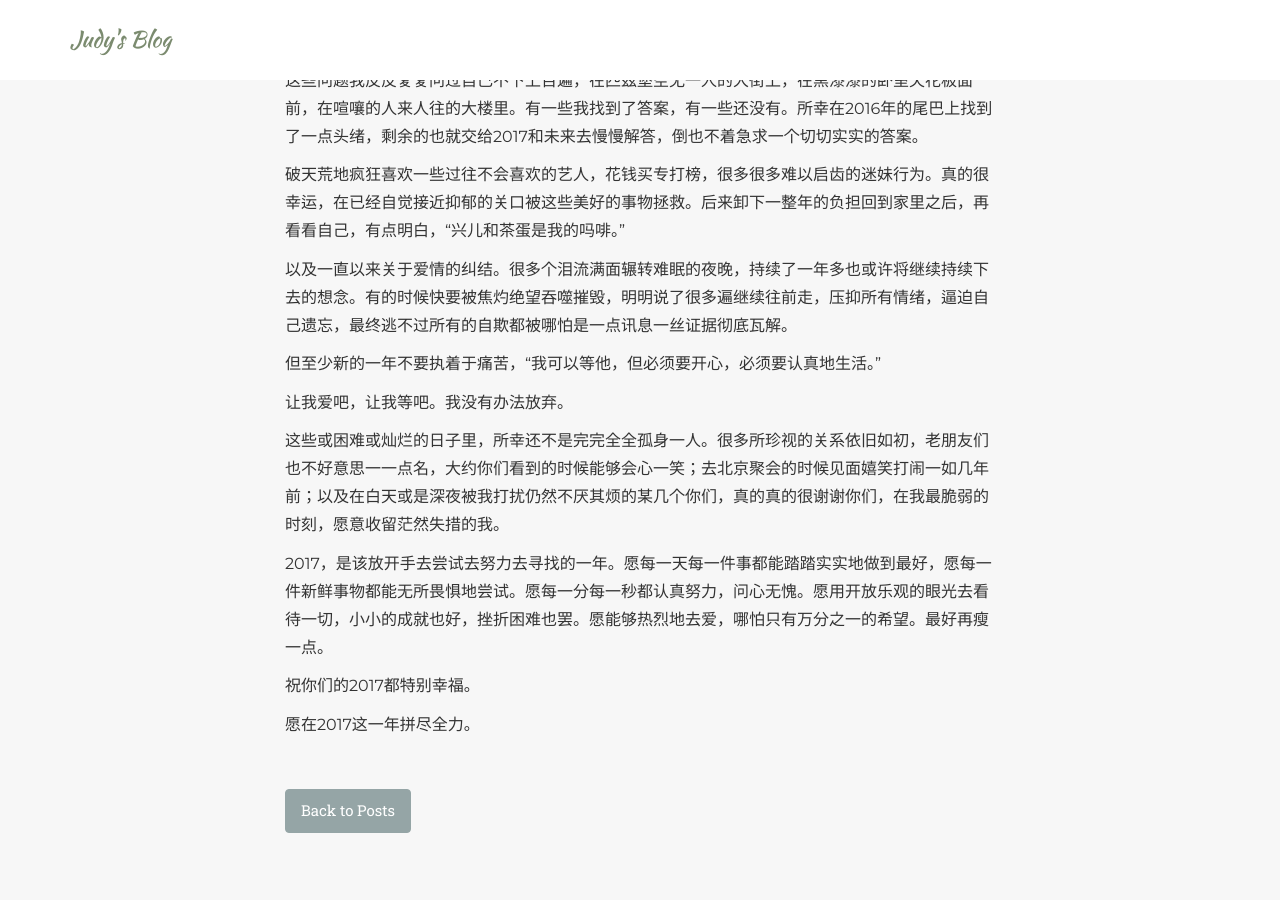
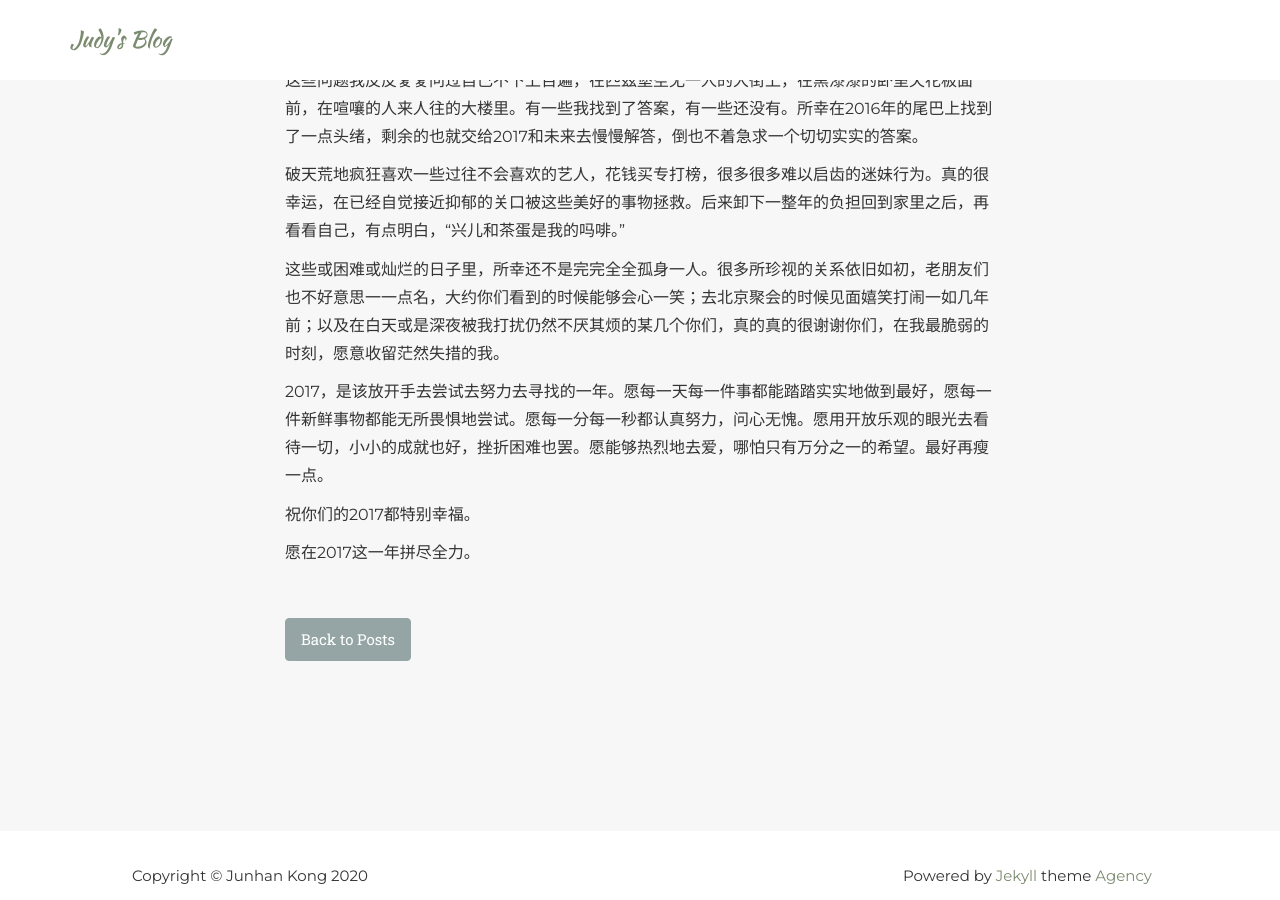
Before and after one commit to judykong97/judykong97.github.io, a Jekyll site: the page built from _posts/blog/2016-12-31-from2016to2017.markdown, in a window 1280 px wide and 900 px high, scrolled down 1147 px. Built offline with Jekyll 4.4.1, drawn with Linux system fonts in a browser that asks for light colours; some web fonts are replaced.

Commit message:
Modified some text

```diff
--- a/_posts/blog/2016-05-15-yipianguanhouganyuwupianduanzaji.markdown
+++ b/_posts/blog/2016-05-15-yipianguanhouganyuwupianduanzaji.markdown
@@ -40,9 +40,7 @@
 
 一
 
-这些个略显混乱慌张的日子里，遇见一些人，路过一些人，忘记一些人。苦恼怀恋纠结释然的情绪在文字里早已写了千百遍，直重复到连自己都没有办法强颜欢笑地，一直这样自我欺骗下去。身边许多的人们每天卿卿我我甜甜蜜蜜地表演着连自己都无法信服的爱情故事，演的人自在陶醉，看的人不假思索，直到某一日繁华落尽演出散场，再多出一则彼此辜负的茶余饭后的闲话。
-
-我或许还相信爱情。可是大多数的时日里，我只能摆出一副玩世不恭的面孔，轻蔑地笑一句，“有什么卵用”。
+这些个略显混乱慌张的日子里，遇见一些人，路过一些人，忘记一些人。身边许多的人们每天卿卿我我甜甜蜜蜜地表演着连自己都无法信服的爱情故事，演的人自在陶醉，看的人不假思索，直到某一日繁华落尽演出散场，再多出一则彼此辜负的茶余饭后的闲话。
 
 四月份的时候接到教授录取我暑期实习的消息，激动、遗憾，五味陈杂。我甚至从未预料到，在这个离开家乡的第一个夏天，就无可避免地陷入了各自天涯杳无音讯的戏码。我依然清晰地记得在2016年的伊始写下这样的愿望，好好组织一次3+3的聚会，却未料到自己会是最早缺席的其中一个。
 
--- a/_posts/blog/2016-12-31-from2016to2017.markdown
+++ b/_posts/blog/2016-12-31-from2016to2017.markdown
@@ -34,12 +34,6 @@
 
 破天荒地疯狂喜欢一些过往不会喜欢的艺人，花钱买专打榜，很多很多难以启齿的迷妹行为。真的很幸运，在已经自觉接近抑郁的关口被这些美好的事物拯救。后来卸下一整年的负担回到家里之后，再看看自己，有点明白，“兴儿和茶蛋是我的吗啡。”
 
-以及一直以来关于爱情的纠结。很多个泪流满面辗转难眠的夜晚，持续了一年多也或许将继续持续下去的想念。有的时候快要被焦灼绝望吞噬摧毁，明明说了很多遍继续往前走，压抑所有情绪，逼迫自己遗忘，最终逃不过所有的自欺都被哪怕是一点讯息一丝证据彻底瓦解。
-
-但至少新的一年不要执着于痛苦，“我可以等他，但必须要开心，必须要认真地生活。”
-
-让我爱吧，让我等吧。我没有办法放弃。
-
 这些或困难或灿烂的日子里，所幸还不是完完全全孤身一人。很多所珍视的关系依旧如初，老朋友们也不好意思一一点名，大约你们看到的时候能够会心一笑；去北京聚会的时候见面嬉笑打闹一如几年前；以及在白天或是深夜被我打扰仍然不厌其烦的某几个你们，真的真的很谢谢你们，在我最脆弱的时刻，愿意收留茫然失措的我。
 
 2017，是该放开手去尝试去努力去寻找的一年。愿每一天每一件事都能踏踏实实地做到最好，愿每一件新鲜事物都能无所畏惧地尝试。愿每一分每一秒都认真努力，问心无愧。愿用开放乐观的眼光去看待一切，小小的成就也好，挫折困难也罢。愿能够热烈地去爱，哪怕只有万分之一的希望。最好再瘦一点。
--- a/_posts/blog/2017-12-16-weilebuzhiyuyiwang.markdown
+++ b/_posts/blog/2017-12-16-weilebuzhiyuyiwang.markdown
@@ -82,7 +82,7 @@
 
 甚至还会每年不时地，又在上面割出一道新的伤疤来。
 
-我想沉迷工作大概是一年大多数时间里唯一的解药吧。对于爱情这样不可及不可期的东西，可能已经不再抱有希望了，连最后一丝执念也只能苦笑着生生消磨干净了吧。
+我想沉迷工作大概是一年大多数时间里唯一的解药吧。对于这样不可及不可期的东西，可能已经不再抱有希望了，连最后一丝执念也只能苦笑着生生消磨干净了吧。
 
 六
 
```
Also changed, not shown: _posts/blog/_2020-01-05-kainian.markdown (renamed from _posts/blog/2020-01-05-kainian.markdown), _posts/blog/_2020-01-22-guanyuyiqing.markdown (renamed from _posts/blog/2020-01-22-guanyuyiqing.markdown), 1 other file.
